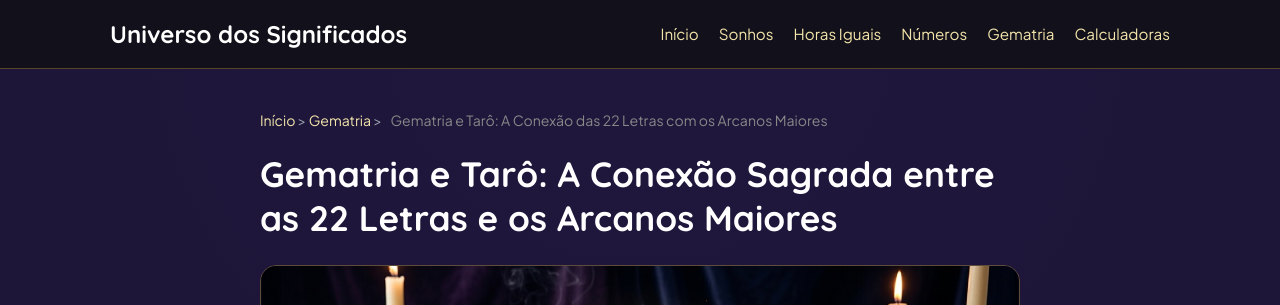
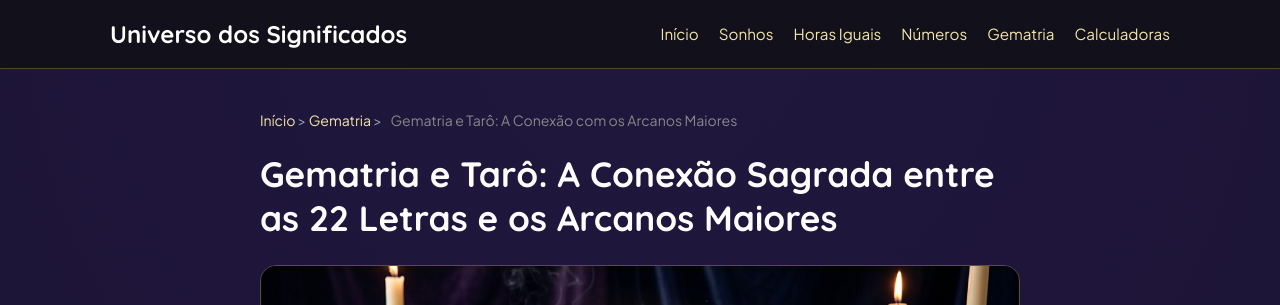
Before and after one commit to dreams-num/portal-significados, a Jekyll site: the page built from _posts/2026-10-07-gematria-e-taro-conexao-22-letras-arcanos-maiores.md, in a window 1280 px wide and 900 px high. Shown: the top 305 px of the window. Built offline with Jekyll 4.4.1, drawn with Linux system fonts in a browser that asks for light colours.

Commit message:
Update 2026-10-07-gematria-e-taro-conexao-22-letras-arcanos-maiores.md

```diff
--- a/_posts/2026-10-07-gematria-e-taro-conexao-22-letras-arcanos-maiores.md
+++ b/_posts/2026-10-07-gematria-e-taro-conexao-22-letras-arcanos-maiores.md
@@ -1,6 +1,6 @@
 ---
 layout: post
-title: "Gematria e Tarô: A Conexão das 22 Letras com os Arcanos Maiores"
+title: "Gematria e Tarô: A Conexão com os Arcanos Maiores"
 card_title: "Gematria e o Tarô"
 description: "Descubra como os 22 Arcanos Maiores do Tarô se conectam às 22 letras do alfabeto hebraico e aos caminhos da Árvore da Vida através da Gematria."
 category: gematria
@@ -11,9 +11,8 @@ category_name: Gematria
 # Gematria e Tarô: A Conexão Sagrada entre as 22 Letras e os Arcanos Maiores
 
 <figure style="margin: 25px 0; text-align: center;">
-   <img src="{{ '/assets/images/conexao-sagrada.jpg' | relative_url }}" alt="A Conexão Sagrada entre as 22 Letras e os Arcanos Maiores" style="max-width: 100%; border-radius: 16px; border: 1px solid var(--border-color);">
+   <img src="{{ '/assets/images/conexao-sagrada.jpg' | relative_url }}" alt="Uma mesa decorada com velas e cristais com 5 cartas de tarot ao centro dispostas em forma de cruz" style="max-width: 100%; border-radius: 16px; border: 1px solid var(--border-color);">
 </figure>
-
 
 A busca por respostas sobre o destino, o autoconhecimento e a estrutura do universo sempre encontrou no Tarô e na Numerologia dois de seus pilares mais fascinantes. O que muitas pessoas não sabem ao lançar as cartas ou ao estudar os números é que existe uma linguagem secreta e unificada ligando esses dois universos: a Gematria cabalística.
 
```
